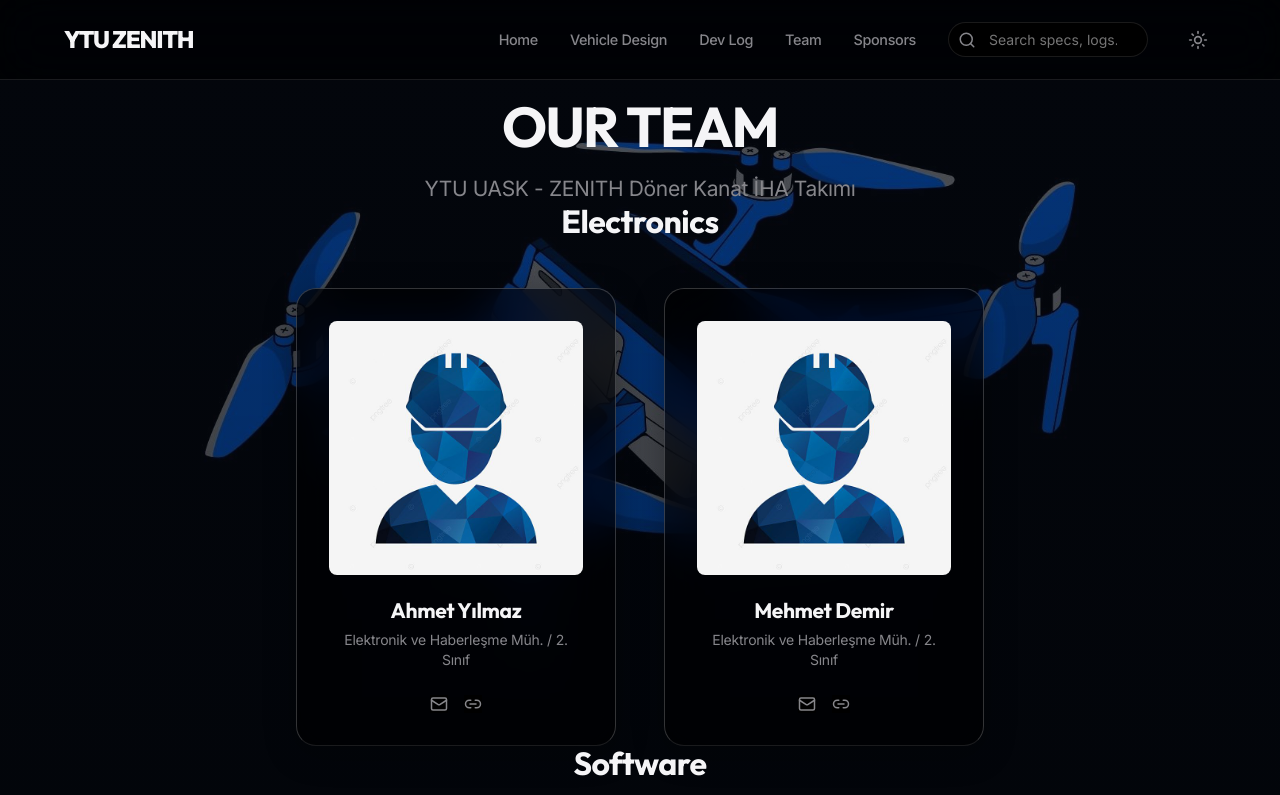
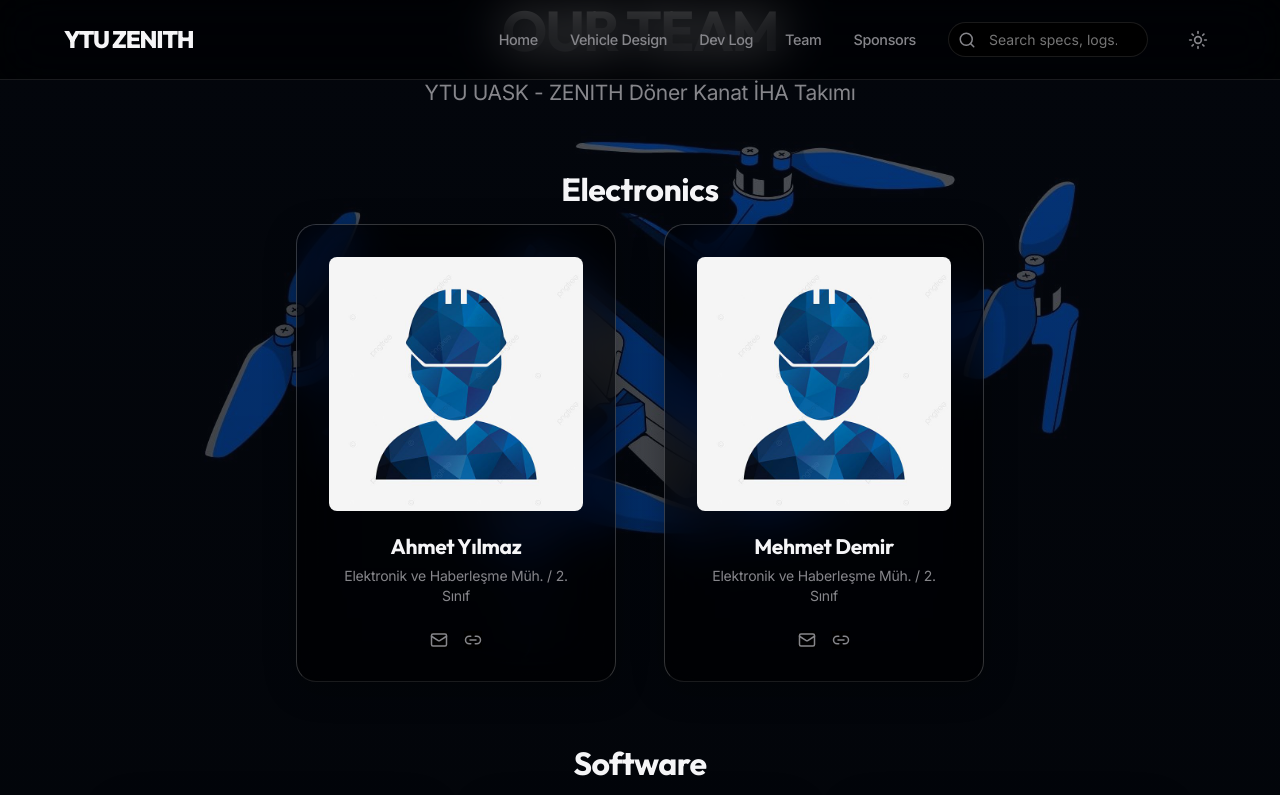
Before and after one commit to ayberkarslan/ZenithWeb, a React (Vite) app: page /team in a window 1280 px wide. Shown: the top 795 px of the page. Built offline with nearby package versions, Linux system fonts and the light colour scheme; no server answers.

Commit message:
add excessive spacing and fix truncation

```diff
--- a/src/pages/Team.tsx
+++ b/src/pages/Team.tsx
@@ -23,9 +23,10 @@ const teamData = {
 
 function TeamSection({ title, members }: { title: string, members: any[] }) {
   return (
-    <div className="mb-32 relative overflow-visible">
+    <div className="mb-48 mt-16 relative overflow-visible">
+
       <div className="relative z-10">
-        <h2 className="text-3xl md:text-4xl font-bold mb-12 text-center tracking-wider">{title}</h2>
+        <h2 className="text-3xl md:text-4xl font-bold mb-16 text-center tracking-wider">{title}</h2>
         <div className="team-grid">
           {members.map((member, idx) => (
             <div key={idx} className="team-card glass p-8 relative flex flex-col items-center">
@@ -61,7 +62,7 @@ function TeamSection({ title, members }: { title: string, members: any[] }) {
 export default function Team() {
   return (
     <div
-      className="pt-24 pb-32 min-h-screen relative"
+      className="pt-40 pb-64 min-h-screen relative"
       style={{
         backgroundImage: 'linear-gradient(rgba(10, 20, 40, 0.3), rgba(5, 10, 20, 0.5)), url(/blueprint.jpg)',
         backgroundSize: 'cover',
@@ -76,10 +77,9 @@ export default function Team() {
           transition={{ duration: 0.5 }}
         >
           <h1 className="text-5xl font-bold mb-4 text-center">OUR TEAM</h1>
-          <p className="text-xl text-muted max-w-2xl mb-24 mx-auto text-center">
+          <p className="text-xl text-muted max-w-2xl mb-32 mx-auto text-center">
             YTU UASK - ZENITH Döner Kanat İHA Takımı
           </p>
-
           <TeamSection title="Electronics" members={teamData.electronics} />
           <TeamSection title="Software" members={teamData.software} />
           <TeamSection title="Mechanics" members={teamData.mechanics} />
```
